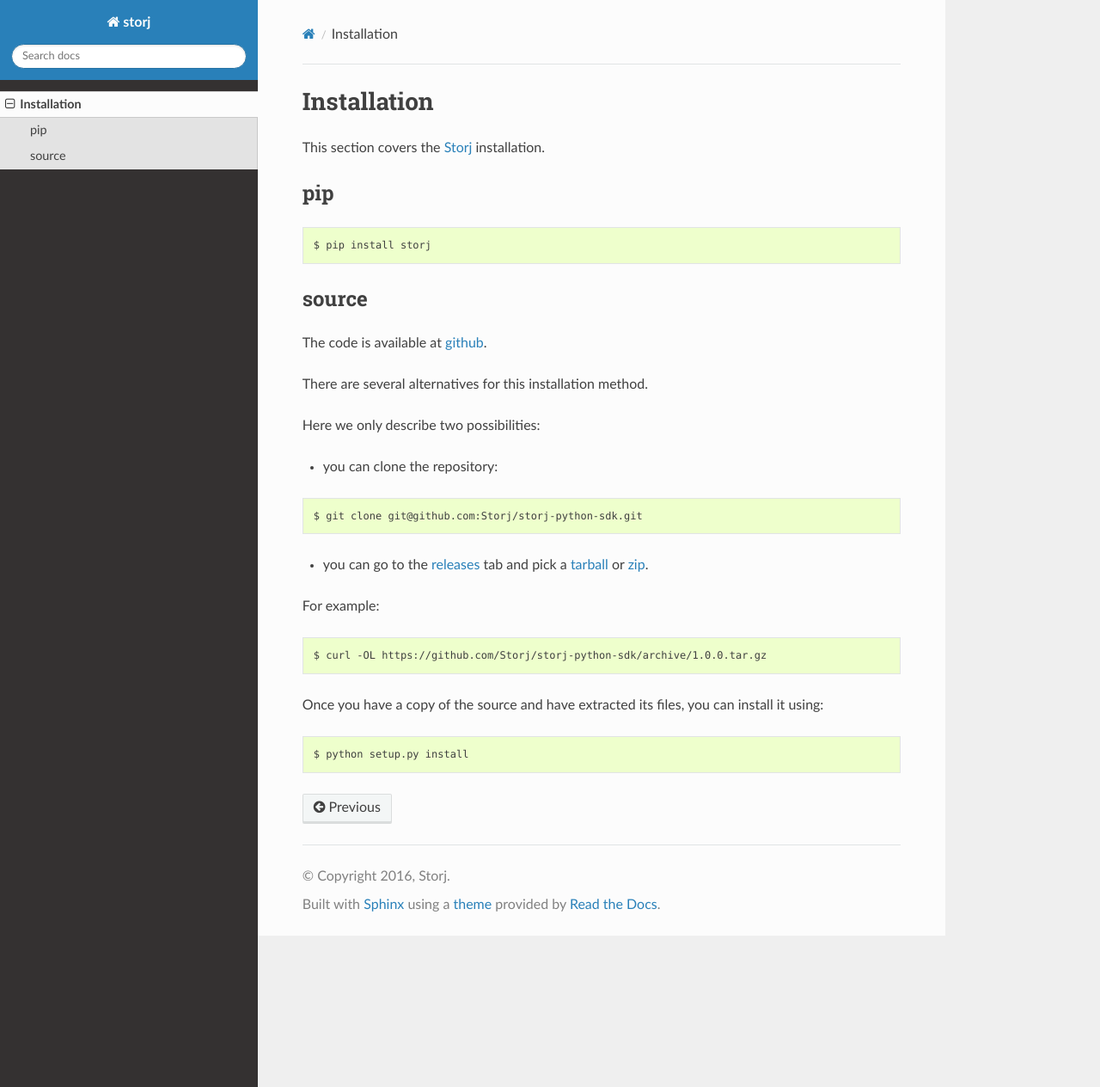
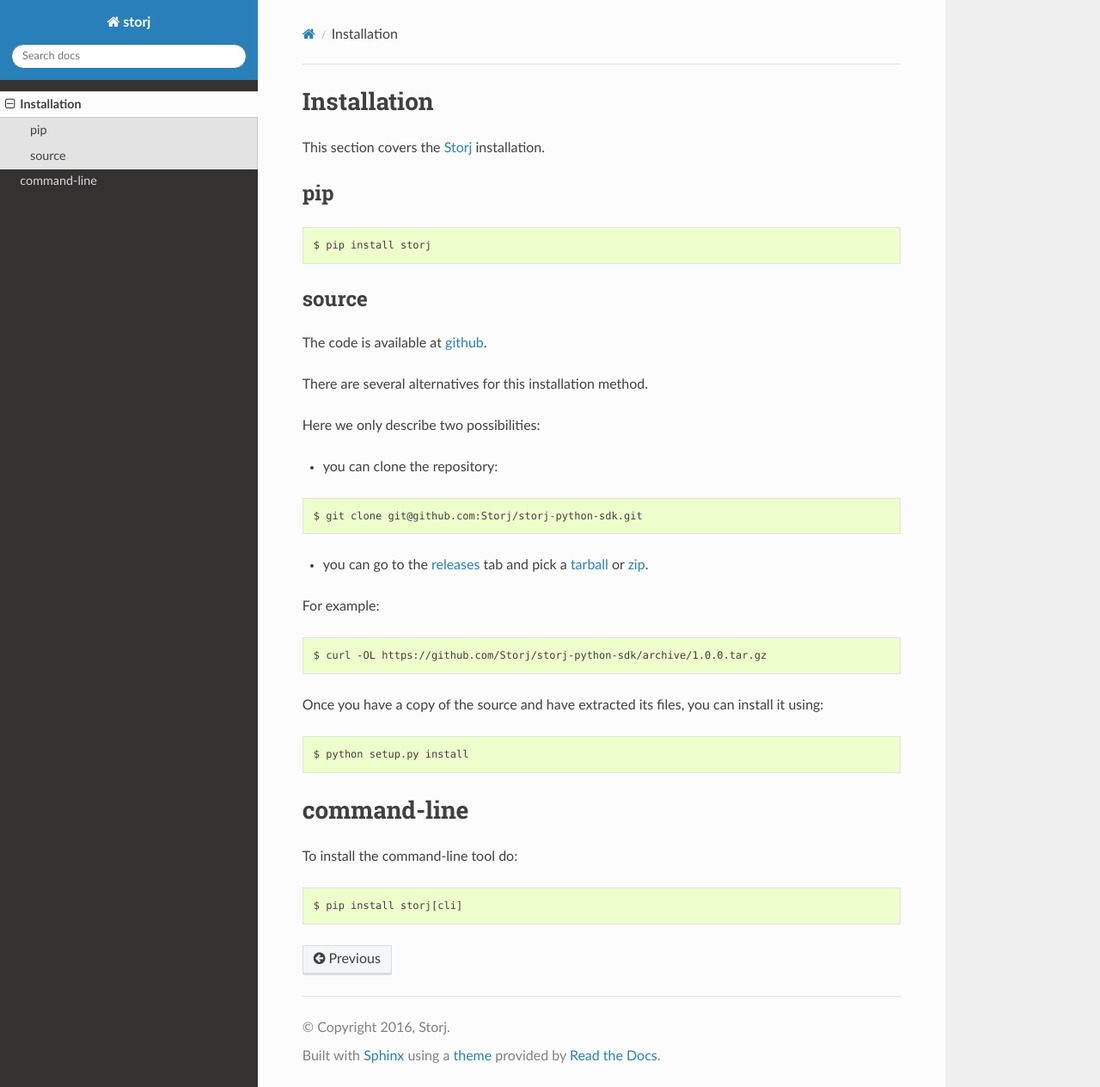
Before and after one commit to storj-archived/storj-python-sdk, a Sphinx documentation site: the page built from docs/user/installation.md, in a window 1280 px wide and 1264 px high. Shown: the whole window at 86% size. Built offline with Sphinx 7.4.7 and the Read the Docs theme 2.0.0, drawn with Linux system fonts in a browser that asks for light colours; formulas are drawn with MathJax 3; pages that are not in the unit, such as notebooks, are missing from menus; the version number could not be read and is left out.

Commit message:
added instructions on how to install cli.

````diff
--- a/docs/user/installation.md
+++ b/docs/user/installation.md
@@ -40,6 +40,16 @@ you can install it using:
 $ python setup.py install
 ```
 
+
+## command-line
+
+To install the command-line tool do:
+
+```
+$ pip install storj[cli]
+```
+
+
 [github]:   https://github.com/Storj/storj-python-sdk/  "Git repo"
 [releases]: https://github.com/Storj/storj-python-sdk/releases/ "Releases"
 [storj]:    https://storj.io/   "Storj"
````
